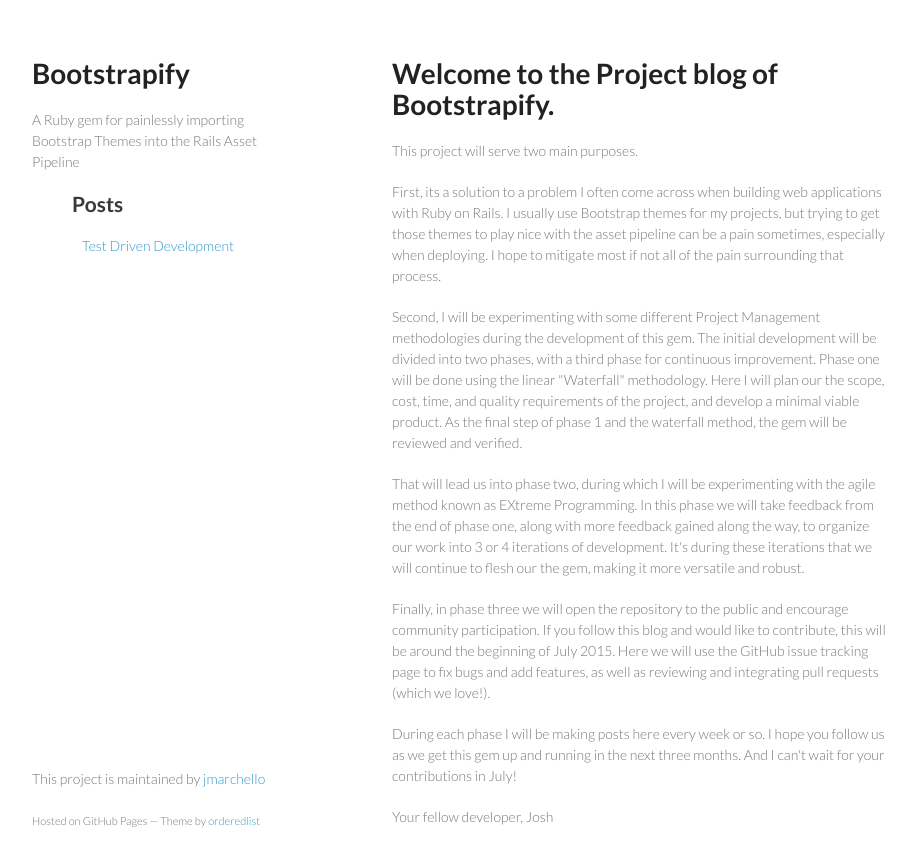
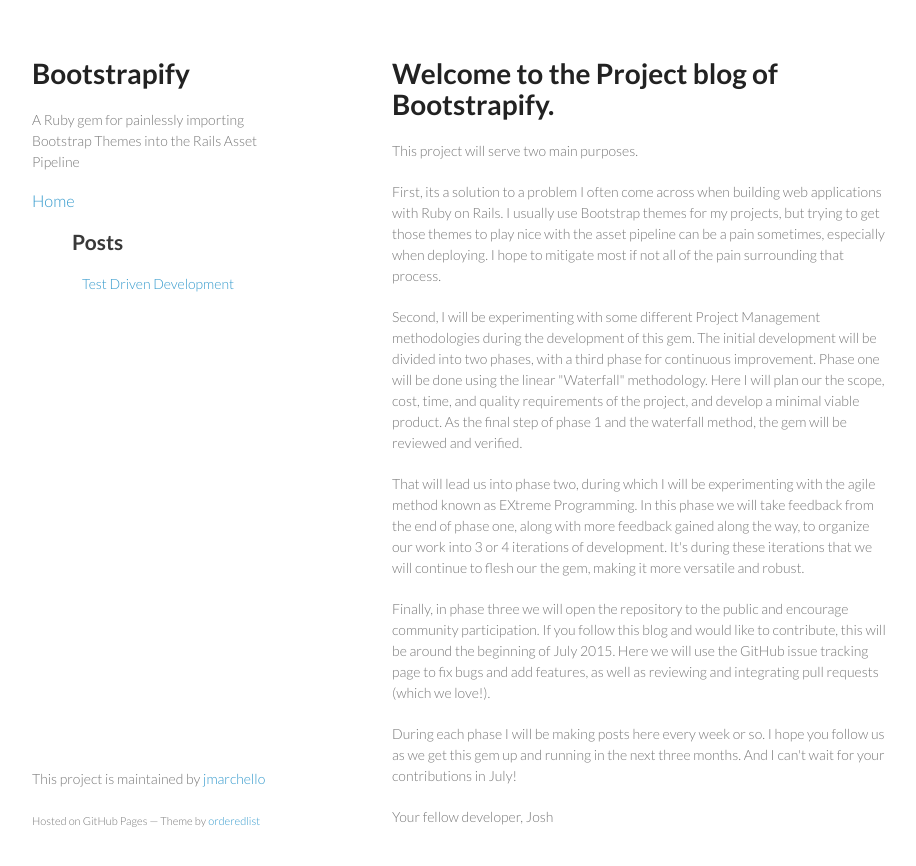
Before and after one commit to jmarchello/theme_importer_rails, a Jekyll site: the page built from index.html, in a window 1280 px wide. Shown: the top 866 px of the page, without its empty margins (178-1094 px from the left). Built offline with Jekyll 4.4.1, drawn with Linux system fonts in a browser that asks for light colours.

Commit message:
layout fixes

```diff
--- a/_layouts/default.html
+++ b/_layouts/default.html
@@ -27,7 +27,7 @@
 
         <!-- <p class="view"><a href="https://github.com/jmarchello/bootstrapify">View the Project on GitHub <small>jmarchello/bootstrapify</small></a></p> -->
 
-        <!-- <h3><a href="/index.html">Home</a></h3> -->
+        <h3><a href="/index.html">Home</a></h3>
         <div>
           {% if site.posts.size > 0 %}
             <ul class="post-list">
--- a/_posts/2015-05-08-test-driven-development.markdown
+++ b/_posts/2015-05-08-test-driven-development.markdown
@@ -1,5 +1,4 @@
 ---
-layout: post
 title: "Test Driven Development"
 date: "2015-05-08 23:10"
 ---
```
